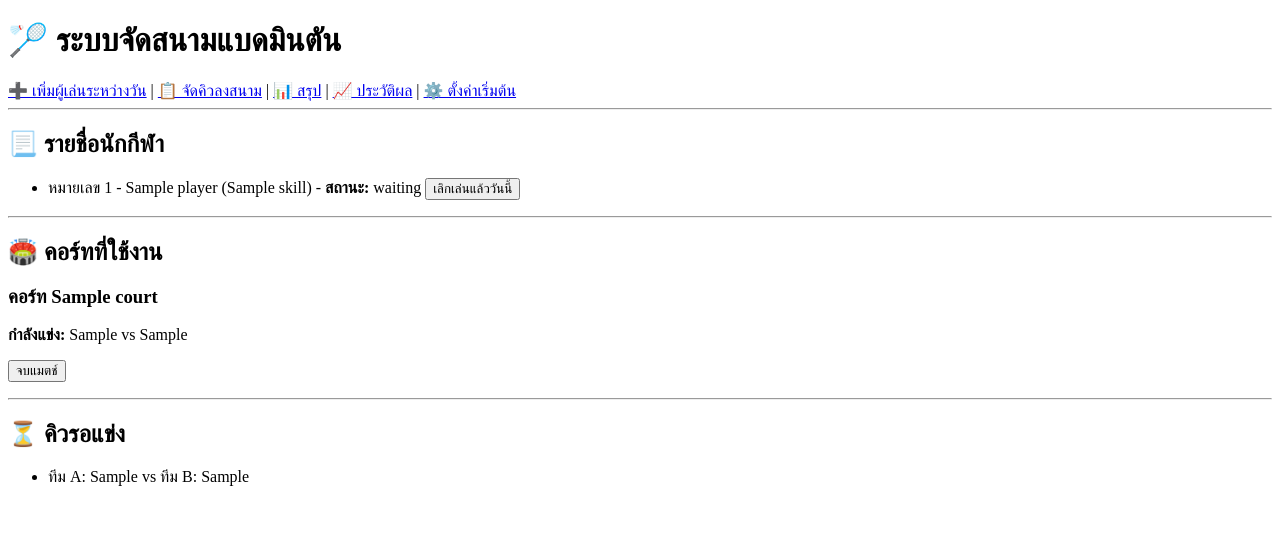
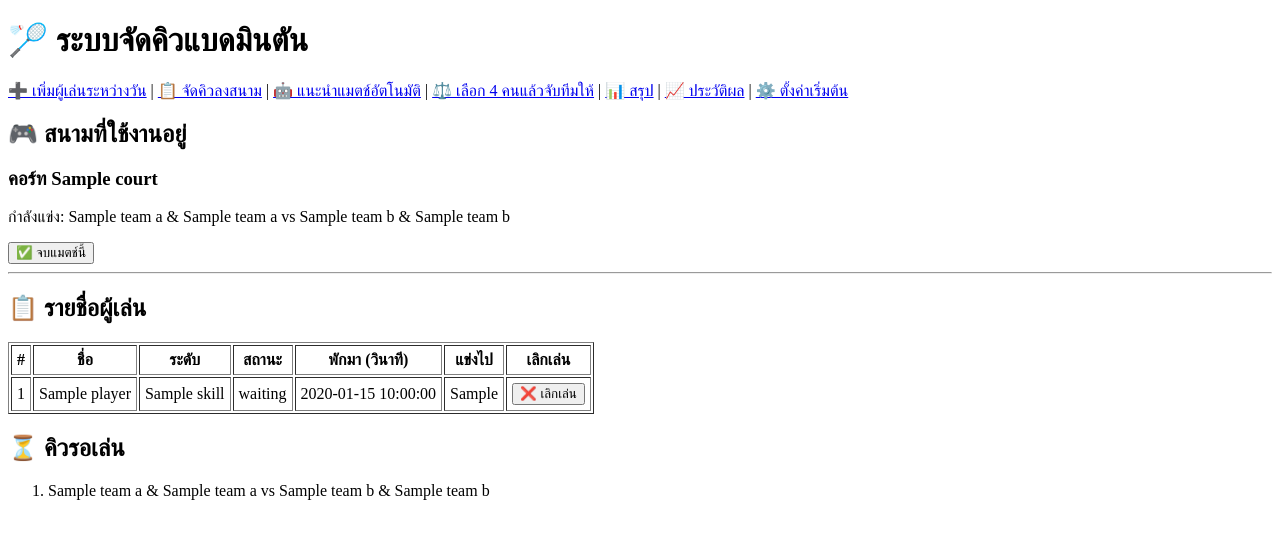
Before and after one commit to CHIRANONT/-, a Flask app: template templates/home.html in a window 1280 px wide. Shown: the top 539 px of the page. Run offline with Flask 3, Linux system fonts and the light colour scheme; the template is opened without the code that fills it: most values are stand-ins (such as "Sample title", 1, 10 or a date in 2020).

Commit message:
Update home.html

```diff
--- a/templates/home.html
+++ b/templates/home.html
@@ -2,70 +2,86 @@
 <html lang="en">
 <head>
     <meta charset="UTF-8">
-    <title>หน้าหลัก - ระบบจัดสนามแบดมินตัน</title>
+    <title>ระบบจัดคิวแบดมินตัน</title>
 </head>
 <body>
-    <h1>🏸 ระบบจัดสนามแบดมินตัน</h1>
+    <h1>🏸 ระบบจัดคิวแบดมินตัน</h1>
 
     <nav>
         <a href="{{ url_for('add_player') }}">➕ เพิ่มผู้เล่นระหว่างวัน</a> |
         <a href="{{ url_for('add_waiting') }}">📋 จัดคิวลงสนาม</a> |
+        <a href="{{ url_for('suggest_match') }}">🤖 แนะนำแมตช์อัตโนมัติ</a> |
+        <a href="{{ url_for('auto_pair_select') }}">⚖️ เลือก 4 คนแล้วจับทีมให้</a> |
         <a href="{{ url_for('summary') }}">📊 สรุป</a> |
         <a href="{{ url_for('result_log') }}">📈 ประวัติผล</a> |
         <a href="{{ url_for('setup') }}">⚙️ ตั้งค่าเริ่มต้น</a>
     </nav>
 
-    <hr>
-
-    <h2>📃 รายชื่อนักกีฬา</h2>
-    <ul>
-    {% for player in players %}
-        <li>
-            หมายเลข {{ player.number }} - {{ player.name }} ({{ player.skill }}) -
-            <strong>สถานะ:</strong> {{ player.status }}
-            {% if player.status != 'done' %}
-                <form method="POST" action="{{ url_for('mark_done', player_name=player.name) }}" style="display:inline;">
-                    <button type="submit">เลิกเล่นแล้ววันนี้</button>
-                </form>
-            {% endif %}
-        </li>
-    {% endfor %}
-    </ul>
-
-    <hr>
-
-    <h2>🏟️ คอร์ทที่ใช้งาน</h2>
-    {% for court in courts %}
-        {% set i = loop.index0 %}
-        <div style="margin-bottom: 1em;">
-            <h3>คอร์ท {{ court.name }}</h3>
-            {% if court.current_match %}
-                <p><strong>กำลังแข่ง:</strong> {{ court.current_match.team_a }} vs {{ court.current_match.team_b }}</p>
-                <form method="GET" action="{{ url_for('finish_match', court_idx=i) }}">
-                    <button type="submit">จบแมตช์</button>
-                </form>
-            {% else %}
-                <p><em>ว่าง</em></p>
-                <form method="POST" action="{{ url_for('start_match', court_idx=i) }}">
-                    <button type="submit" {% if not waiting_queue %}disabled{% endif %}>เริ่มแมตช์</button>
-                </form>
-            {% endif %}
-        </div>
+    <h2>🎮 สนามที่ใช้งานอยู่</h2>
+    {% for i in range(courts|length) %}
+        <h3>คอร์ท {{ courts[i].name }}</h3>
+        {% if courts[i].current_match %}
+            <p>กำลังแข่ง:
+                {{ courts[i].current_match.team_a[0] }} & {{ courts[i].current_match.team_a[1] }}
+                vs
+                {{ courts[i].current_match.team_b[0] }} & {{ courts[i].current_match.team_b[1] }}
+            </p>
+            <form method="POST" action="{{ url_for('finish_match', court_idx=i) }}">
+                <button type="submit">✅ จบแมตช์นี้</button>
+            </form>
+        {% else %}
+            <form method="POST" action="{{ url_for('start_match', court_idx=i) }}">
+                <button type="submit">▶️ เริ่มแมตช์ถัดไป</button>
+            </form>
+        {% endif %}
+        <hr>
     {% endfor %}
 
-    <hr>
+    <h2>📋 รายชื่อผู้เล่น</h2>
+    <table border="1" cellpadding="5">
+        <tr>
+            <th>#</th>
+            <th>ชื่อ</th>
+            <th>ระดับ</th>
+            <th>สถานะ</th>
+            <th>พักมา (วินาที)</th>
+            <th>แข่งไป</th>
+            <th>เลิกเล่น</th>
+        </tr>
+        {% for p in players %}
+            <tr>
+                <td>{{ p.number }}</td>
+                <td>{{ p.name }}</td>
+                <td>{{ p.skill }}</td>
+                <td>{{ p.status }}</td>
+                <td>{{ p.rest_time }}</td>
+                <td>{{ p.matches_played }}</td>
+                <td>
+                    {% if p.status != 'done' %}
+                        <form method="POST" action="{{ url_for('mark_done', player_name=p.name) }}">
+                            <button type="submit">❌ เลิกเล่น</button>
+                        </form>
+                    {% else %}
+                        💤
+                    {% endif %}
+                </td>
+            </tr>
+        {% endfor %}
+    </table>
 
-    <h2>⏳ คิวรอแข่ง</h2>
+    <h2>⏳ คิวรอเล่น</h2>
     {% if waiting_queue %}
-        <ul>
-        {% for match in waiting_queue %}
-            <li>
-                ทีม A: {{ match.team_a }} vs ทีม B: {{ match.team_b }}
-            </li>
-        {% endfor %}
-        </ul>
+        <ol>
+            {% for match in waiting_queue %}
+                <li>
+                    {{ match.team_a[0] }} & {{ match.team_a[1] }}
+                    vs
+                    {{ match.team_b[0] }} & {{ match.team_b[1] }}
+                </li>
+            {% endfor %}
+        </ol>
     {% else %}
-        <p><em>ยังไม่มีคิว</em></p>
+        <p>ยังไม่มีคิวรอ</p>
     {% endif %}
 </body>
 </html>
```
